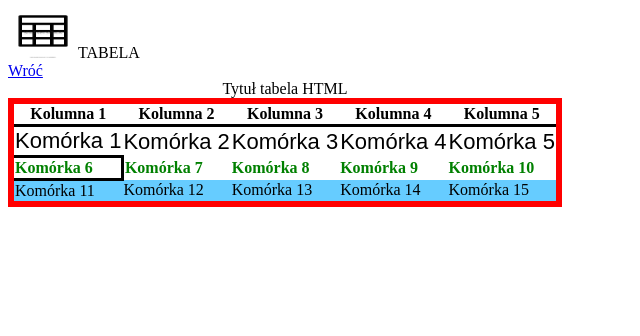
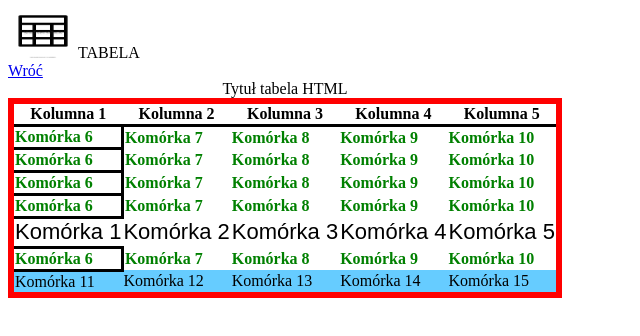
Before and after one commit to Mat-Dar/Mat-Dar.github.io, a plain HTML site: page Tabela_Dargacz.html in a window 1280 px wide. Shown: the whole page, without its empty margins (0-640 px from the left). Drawn offline with Linux system fonts and the light colour scheme.

Commit message:
Update Tabela_Dargacz.html

```diff
--- a/Tabela_Dargacz.html
+++ b/Tabela_Dargacz.html
@@ -29,6 +29,47 @@
          <th>Kolumna 5</th>
       </tr>
    </thead>
+	  <tr style="color: green;font-weight: bold;">
+<!—kolor czcionki oraz jej pogrubienie -->
+         <td style="border:3px solid black;border-collapse: collapse;">Komórka 6</td>
+<!—obramowanie jednej komórki -->
+         <td>Komórka 7</td>
+         <td>Komórka 8</td>
+         <td>Komórka 9</td>
+         <td>Komórka 10</td>
+      </tr>
+      <tr style="background-color: #66CCFF;">
+	        <tr style="color: green;font-weight: bold;">
+<!—kolor czcionki oraz jej pogrubienie -->
+         <td style="border:3px solid black;border-collapse: collapse;">Komórka 6</td>
+<!—obramowanie jednej komórki -->
+         <td>Komórka 7</td>
+         <td>Komórka 8</td>
+         <td>Komórka 9</td>
+         <td>Komórka 10</td>
+      </tr>
+      <tr style="background-color: #66CCFF;">
+	        <tr style="color: green;font-weight: bold;">
+<!—kolor czcionki oraz jej pogrubienie -->
+         <td style="border:3px solid black;border-collapse: collapse;">Komórka 6</td>
+<!—obramowanie jednej komórki -->
+         <td>Komórka 7</td>
+         <td>Komórka 8</td>
+         <td>Komórka 9</td>
+         <td>Komórka 10</td>
+      </tr>
+      <tr style="background-color: #66CCFF;">
+	        <tr style="color: green;font-weight: bold;">
+<!—kolor czcionki oraz jej pogrubienie -->
+         <td style="border:3px solid black;border-collapse: collapse;">Komórka 6</td>
+<!—obramowanie jednej komórki -->
+         <td>Komórka 7</td>
+         <td>Komórka 8</td>
+         <td>Komórka 9</td>
+         <td>Komórka 10</td>
+      </tr>
+      <tr style="background-color: #66CCFF;">
+
    <tbody>
       <tr style="font-family: Arial;font-size: 22px;">
 <!—zdefiniowanie rodzaju czcionki oraz jej wielkości -->
```
